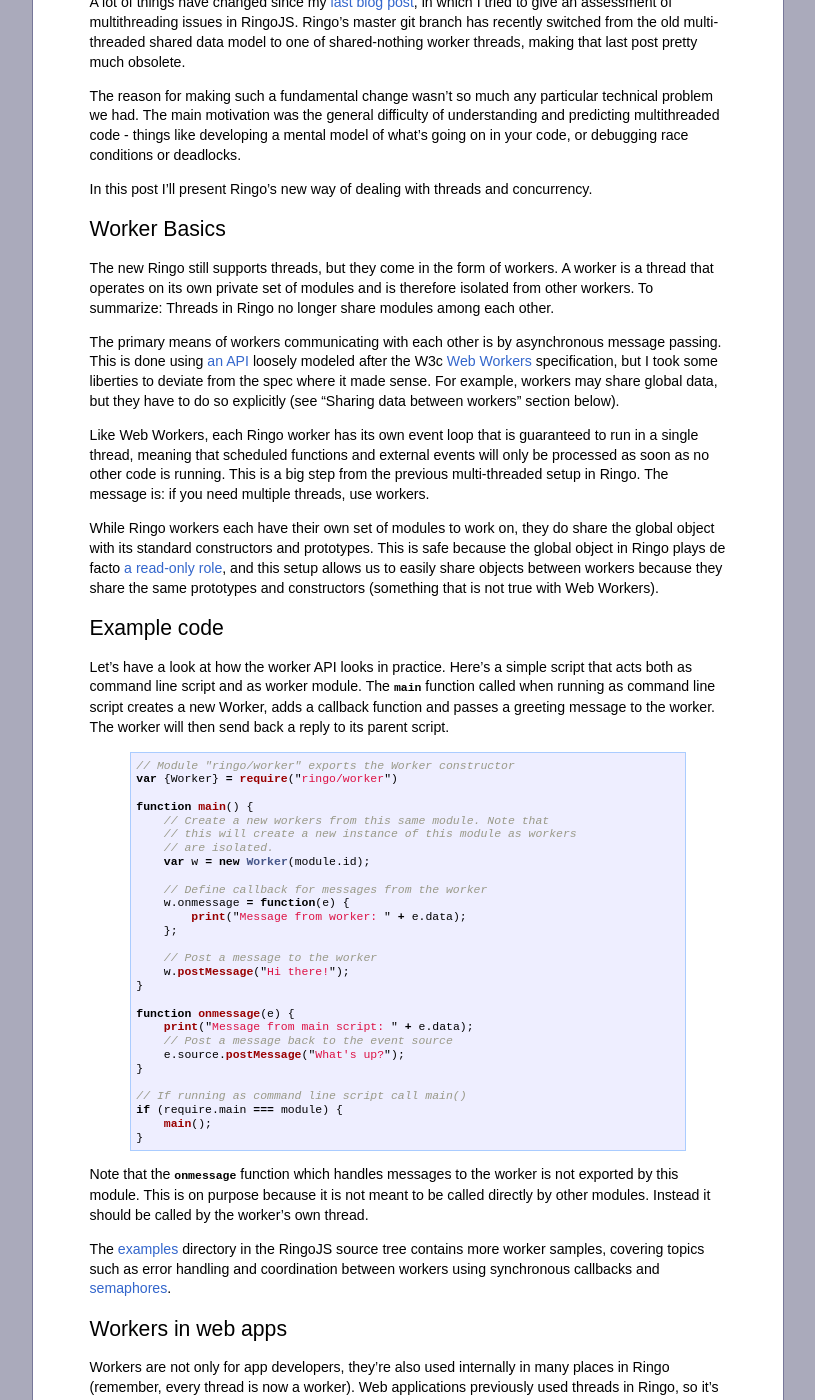
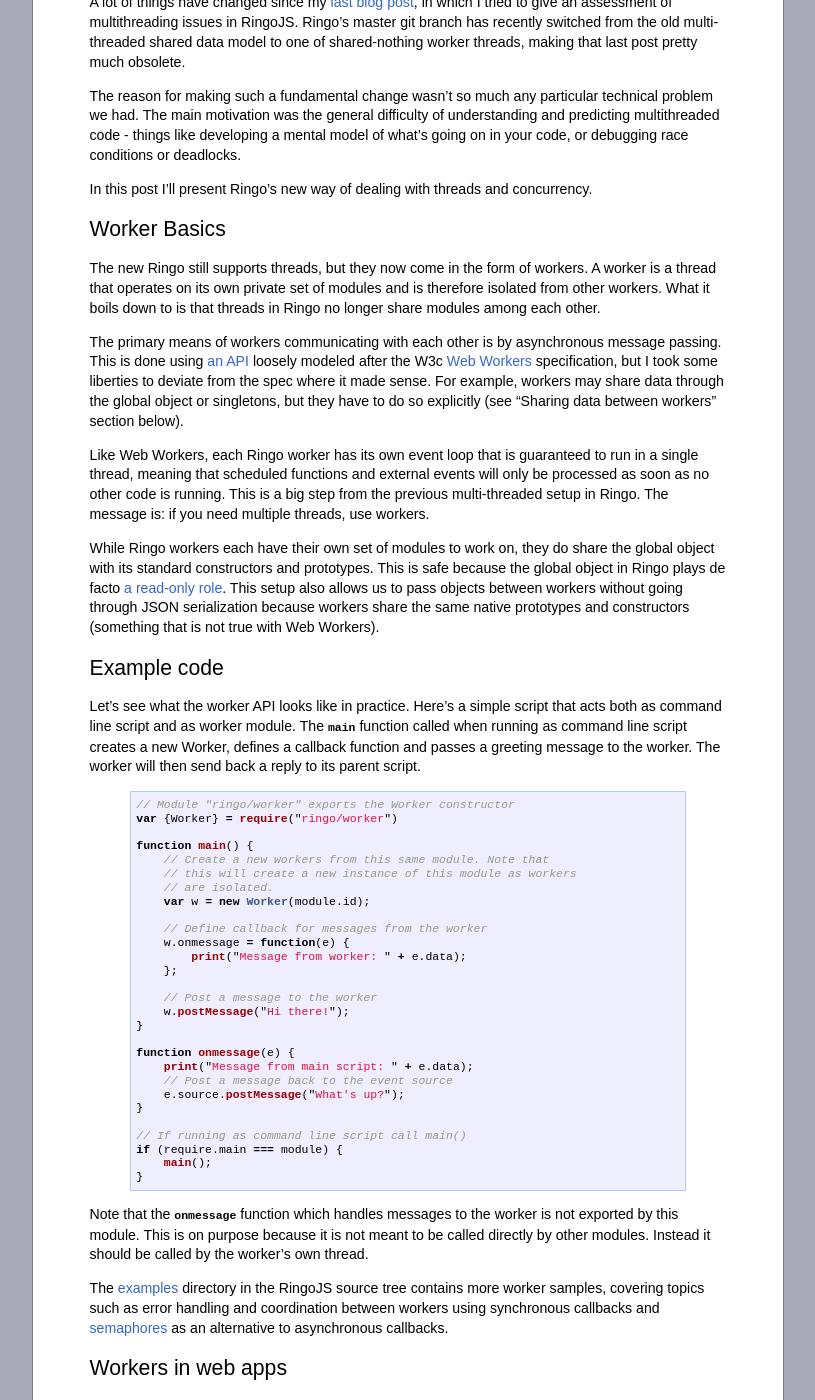
Before and after one commit to hns/hns.github.com, a Jekyll site: the page built from _posts/2011-11-16-workers.md, in a window 1280 px wide and 1400 px high, scrolled down 259 px. Shown: the whole window, without its empty margins (232-1047 px from the left). Built offline with Jekyll 4.4.1, drawn with Linux system fonts in a browser that asks for light colours; comment, search, counter and statistics services are not loaded.

Commit message:
More rephrasing

```diff
--- a/_posts/2011-11-16-workers.md
+++ b/_posts/2011-11-16-workers.md
@@ -20,16 +20,17 @@ concurrency.
 
 ## Worker Basics
 
-The new Ringo still supports threads, but they come in the form of workers.
+The new Ringo still supports threads, but they now come in the form of workers.
 A worker is a thread that operates on its own private set of modules and is
-therefore isolated from other workers. To summarize: Threads in Ringo no
-longer share modules among each other.
+therefore isolated from other workers. What it boils down to is that threads
+in Ringo no longer share modules among each other.
 
 The primary means of workers communicating with each other is by asynchronous
 message passing. This is done using [an API][worker api] loosely modeled after
 the W3c [Web Workers] specification, but I took some liberties to deviate from
-the spec where it made sense. For example, workers may share global data, but
-they have to do so explicitly (see "Sharing data between workers" section below).
+the spec where it made sense. For example, workers may share data through the
+global object or singletons, but they have to do so explicitly (see "Sharing
+data between workers" section below).
 
 Like Web Workers, each Ringo worker has its own event loop that is guaranteed
 to run in a single thread, meaning that scheduled functions and external events
@@ -40,16 +41,17 @@ multiple threads, use workers.
 While Ringo workers each have their own set of modules to work on, they do
 share the global object with its standard constructors and prototypes.
 This is safe because the global object in Ringo plays de facto
-[a read-only role][ringo global], and this setup allows us to easily share
-objects between workers because they share the same prototypes and constructors
-(something that is not true with Web Workers).
+[a read-only role][ringo global]. This setup also allows us to pass objects
+between workers without going through JSON serialization because workers share
+the same native prototypes and constructors (something that is not true with
+Web Workers).
 
 ## Example code
 
-Let's have a look at how the worker API looks in practice. Here's a simple
+Let's see what the worker API looks like in practice. Here's a simple
 script that acts both as command line script and as worker module. The `main`
 function called when running as command line script creates a new Worker,
-adds a callback function and passes a greeting message to the worker. The
+defines a callback function and passes a greeting message to the worker. The
 worker will then send back a reply to its parent script.
 
 {% highlight javascript %}
@@ -90,7 +92,7 @@ own thread.
 
 The [examples] directory in the RingoJS source tree contains more worker samples,
 covering topics such as error handling and coordination between workers using
-synchronous callbacks and [semaphores].
+synchronous callbacks and [semaphores] as an alternative to asynchronous callbacks.
 
 ## Workers in web apps
 
```
